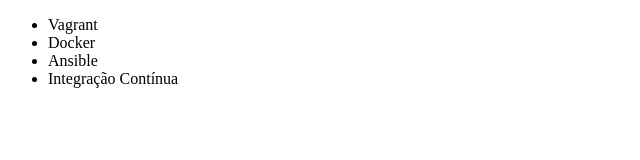
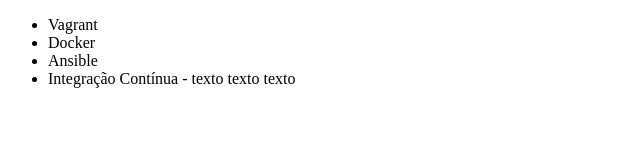
Before and after one commit to rafaelAZSO/aluraListas, a plain HTML site: page index.html in a window 1280 px wide. Shown: the full height of the page, 0-640 px from the left. Drawn offline with Linux system fonts and the light colour scheme.

Commit message:
melhorando nome dos cursos

```diff
--- a/index.html
+++ b/index.html
@@ -10,7 +10,7 @@
         <li>Vagrant</li>
         <li>Docker</li>
         <li>Ansible</li>
-        <li>Integração Contínua</li>
+        <li>Integração Contínua - texto texto texto</li>
     </ul>
 </body>
 </html>
```
